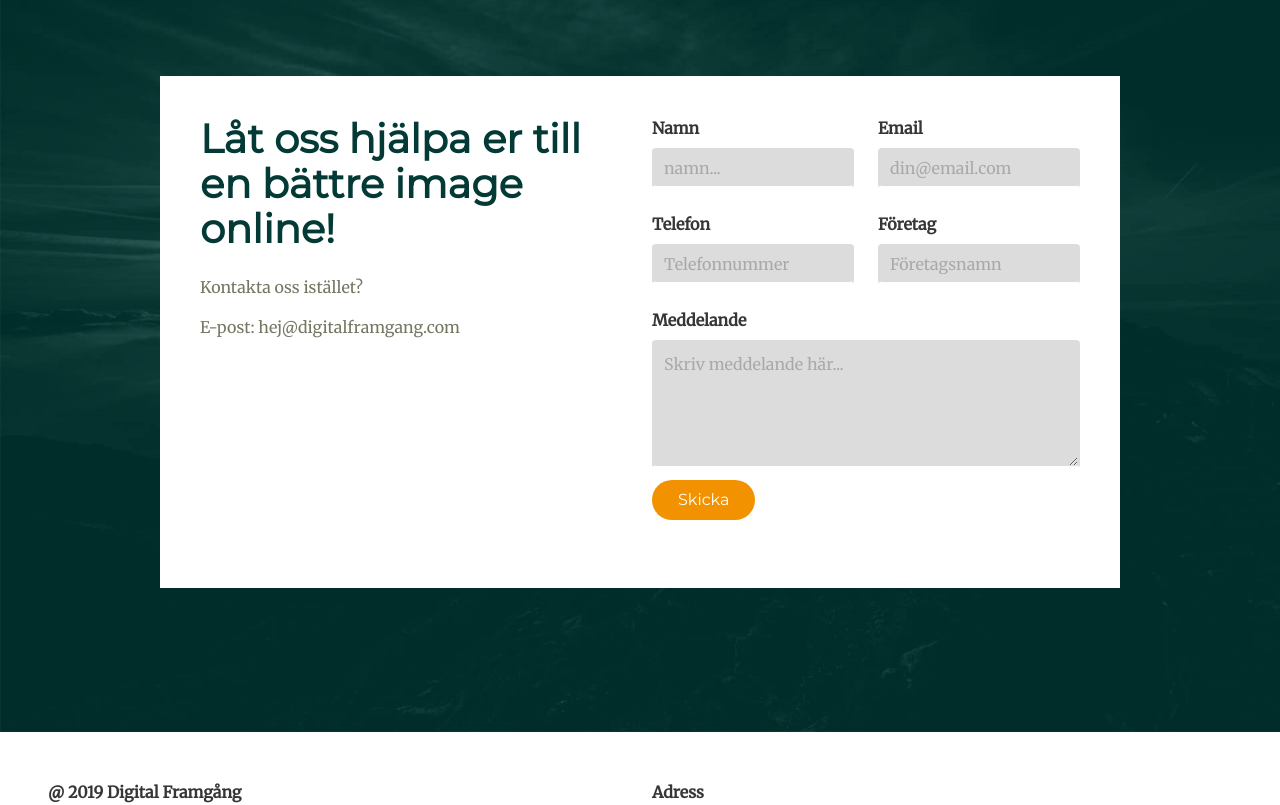
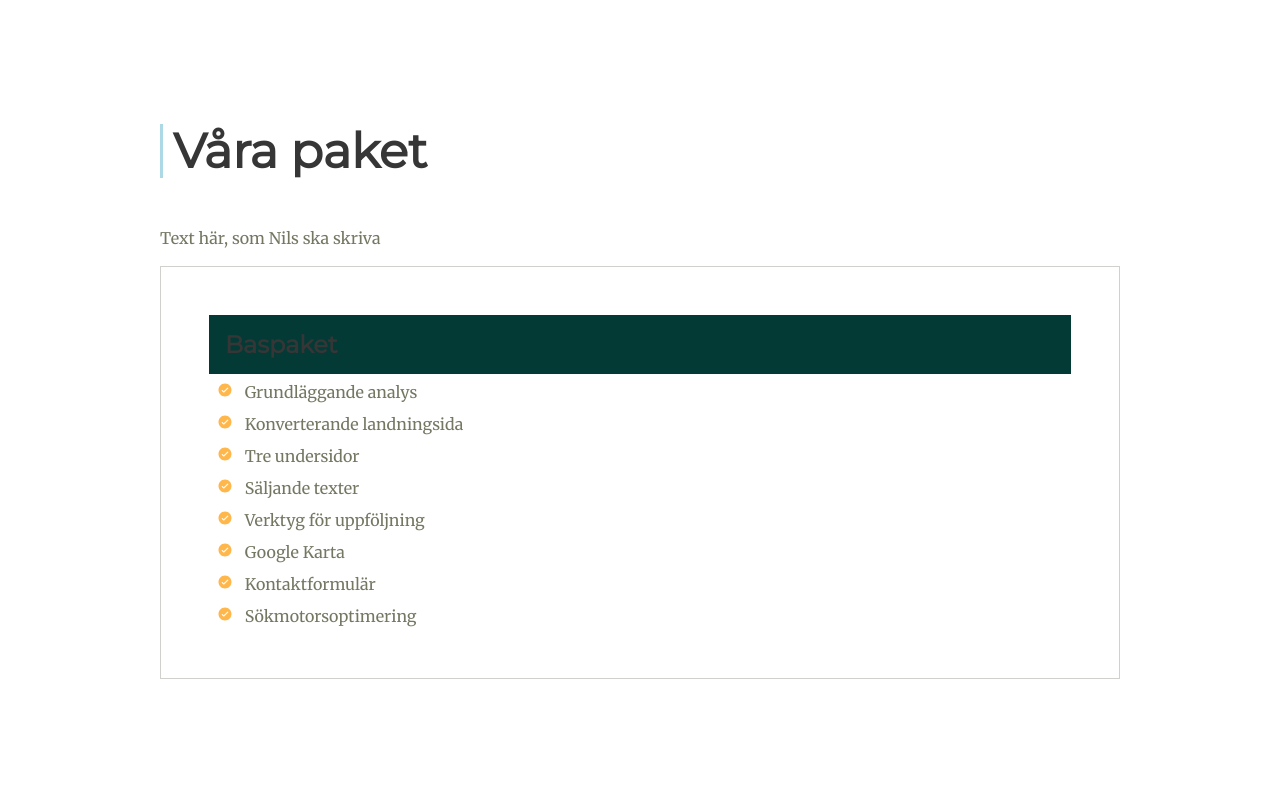
Before and after one commit to codebyjonas/digitalframgang.com, a React (Create React App) app: page / in a window 1280 px wide. Shown: the part 4420-5225 px from the top of the page. Built offline with nearby package versions, Linux system fonts and the light colour scheme.

Commit message:
basic text startup etc

```diff
--- a/src/App.js
+++ b/src/App.js
@@ -8,6 +8,7 @@ import './App.scss'
 import Footer from './components/Footer'
 import SubHero from './components/SubHero'
 import Contact from './components/Contact'
+import PriceInfo from './components/PriceInfo'
 
 const App = () => (
     <>
@@ -17,6 +18,7 @@ const App = () => (
         <Why />
         <SubHero />
         <AboutUs />
+        <PriceInfo></PriceInfo>
         <Contact />
         <Footer />
     </>
--- a/src/App.scss
+++ b/src/App.scss
@@ -59,6 +59,7 @@ $button-padding-horizontal: 1.5rem;
 @import './style/header';
 @import './style/why';
 @import './style/subhero';
+@import './style/price-info';
 
 // Setting font
 .title,
@@ -98,6 +99,10 @@ $button-padding-horizontal: 1.5rem;
 }
 .has-orange-light {
     color: $orange-light;
+}
+
+.has-primary {
+    color: $primary;
 }
 
 .card-shadow {
--- /dev/null
+++ b/src/components/PriceInfo.js
@@ -0,0 +1,39 @@
+import React from 'react'
+import { IoIosCheckmarkCircle } from 'react-icons/io'
+
+const basePackage = [
+    'Grundläggande analys',
+    'Konverterande landningsida',
+    'Tre undersidor',
+    'Säljande texter',
+    'Verktyg för uppföljning',
+    'Google Karta',
+    'Kontaktformulär',
+    'Sökmotorsoptimering'
+]
+
+const PriceInfo = () => (
+    <section id='price-info' name='prince-info' className='section is-medium'>
+        <div className='container'>
+            <h2 className='title is-1 has-blue-sidebar'>Våra paket</h2>
+            <p>Text här, som Nils ska skriva</p>
+            <div className='price-info-container'>
+                <header>
+                    <h4 className='title is-4'>Baspaket</h4>
+                </header>
+                <div className='body'>
+                    {basePackage.map(item => (
+                        <div>
+                            <span class='icon has-orange-light is-size-4'>
+                                <IoIosCheckmarkCircle />
+                            </span>{' '}
+                            <span>{item}</span>
+                        </div>
+                    ))}
+                </div>
+            </div>
+        </div>
+    </section>
+)
+
+export default PriceInfo
--- /dev/null
+++ b/src/style/price-info.scss
@@ -0,0 +1,11 @@
+#price-info {
+    .price-info-container {
+        border: 1px solid $beige-light;
+        padding: 3rem;
+
+        header {
+            background-color: $primary;
+            padding: 1rem;
+        }
+    }
+}
```
